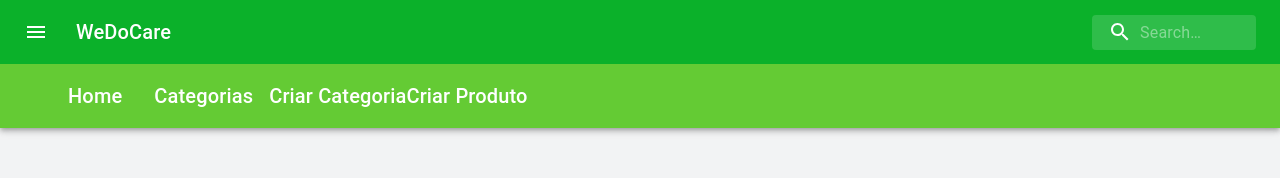
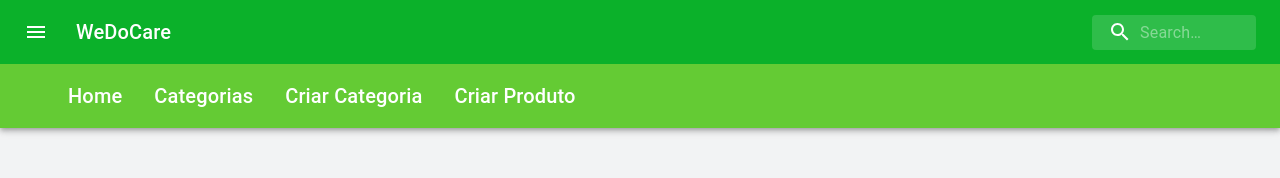
Before and after one commit to DanArtt/React-We-do-Care, a React (Create React App) app: page /cadastro in a window 1280 px wide. Shown: the top 178 px of the page. Built offline with nearby package versions, Linux system fonts and the light colour scheme.

Commit message:
Cadastro Corrigido

```diff
--- a/src/components/static/navbar/Navbar.tsx
+++ b/src/components/static/navbar/Navbar.tsx
@@ -135,12 +135,12 @@ export function NavBar2() {
               Categorias
             </Typography>
           </Link>
-          <Link to='/categoriasform' className='text-none cursor'>
+          <Link to='/categoriasform' className='text-none cursor spacing'>
             <Typography className={classes.title} variant="h6" noWrap>
               Criar Categoria
             </Typography>
           </Link>
-          <Link to='/produtosform' className='text-none cursor'>
+          <Link to='/produtosform' className='text-none cursor spacing'>
             <Typography className={classes.title} variant="h6" noWrap>
               Criar Produto
             </Typography>
--- /dev/null
+++ b/src/javascript/Cadastro.js
@@ -0,0 +1,2 @@
+
+let email = document.querySelector('#email')
--- a/src/pages/cadastro/Cadastro.tsx
+++ b/src/pages/cadastro/Cadastro.tsx
@@ -1,7 +1,7 @@
 import React, { useState, useEffect, ChangeEvent } from 'react';
 import { Grid, Typography, Button, TextField } from '@material-ui/core';
 import { Box } from '@mui/material';
-import { Link, useNavigate } from 'react-router-dom';
+import { Link, useNavigate, useRouteError } from 'react-router-dom';
 import './Cadastro.css';
 import User from '../../models/User';
 import { cadastro } from '../../services/Service';
@@ -74,12 +74,15 @@ function Cadastro() {
     async function onSubmit(e: ChangeEvent<HTMLFormElement>) {
         e.preventDefault()
         if (confirmarSenha == user.senha_usuario) {
-            cadastro(`/usuario/cadastrar`, user, setUserResult)
-            alert('Usuário cadastrado com sucesso')
-        } else {
-            alert('Dados inconsistentes. Favor verificar as informações de cadastro.')
+            try{
+                await cadastro(`/usuario/cadastrar`, user, setUserResult)
+                alert('Usuário cadastrado com sucesso')
+            }catch(error){
+                alert('Checa aê')
+            }
         }
     }
+
 
 
     return (
```
